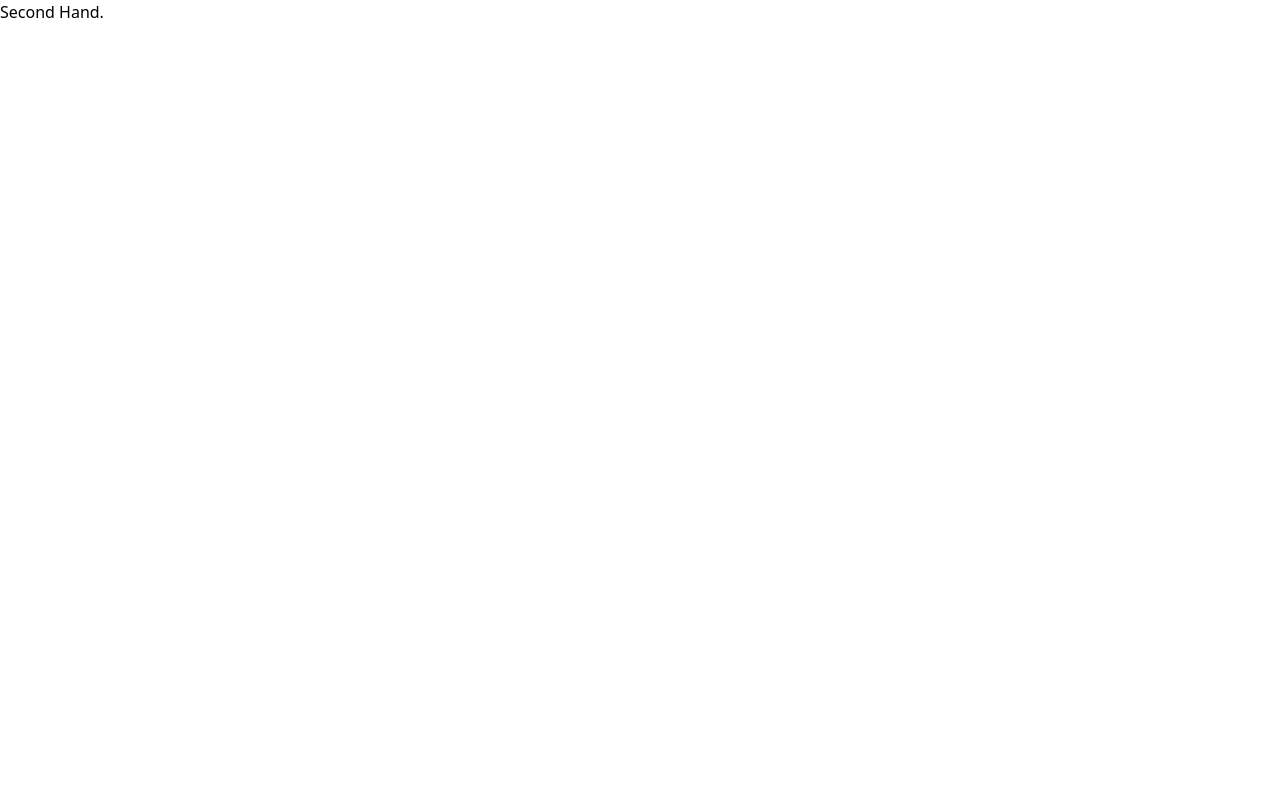
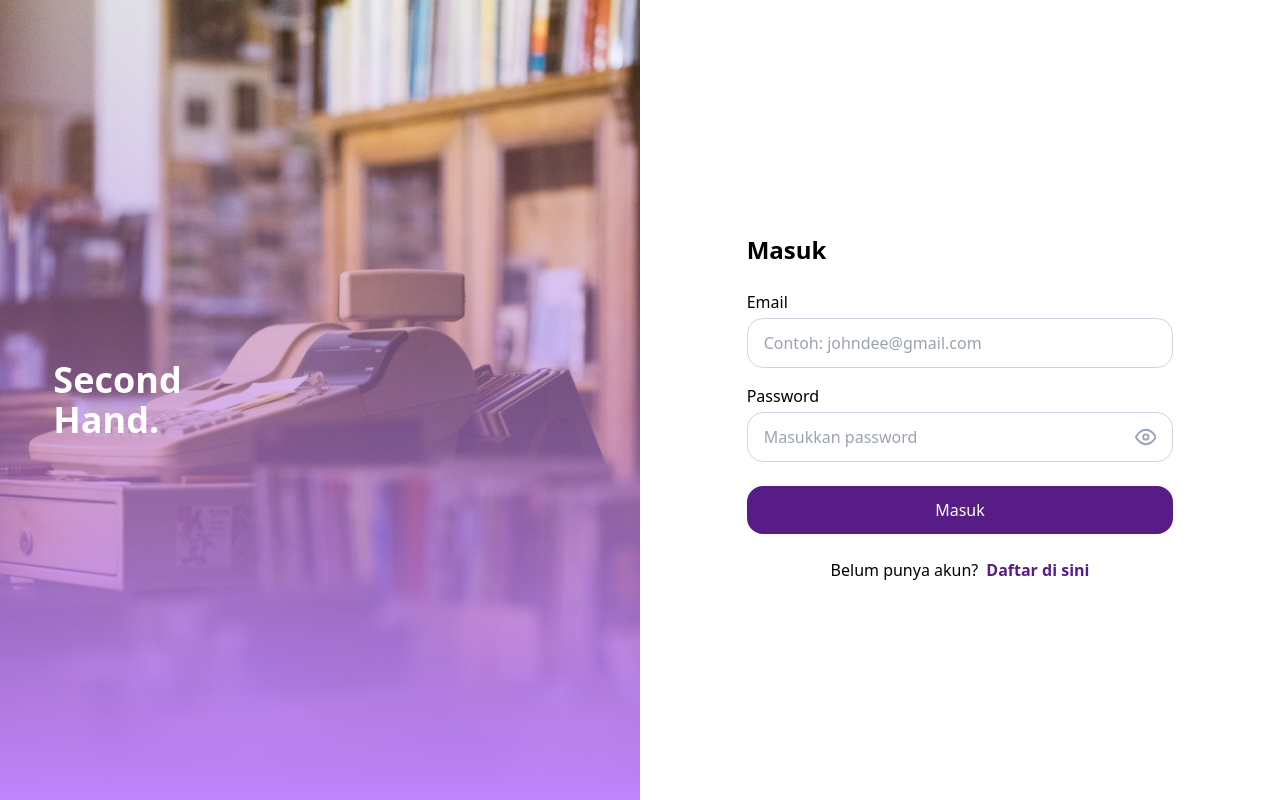
Before and after one commit to didapatria/secondhand_teamseven, a React (Create React App) app: page /login in a window 1280 px wide. Built offline with nearby package versions, Linux system fonts and the light colour scheme.

Commit message:
login, routes, home
- [x] Routes
- [x] Page Login
- [x] Page Home
- [x] Components Form Auth
- [x] Components Navbar
- [x] Components Status Bar

```diff
--- a/package.json
+++ b/package.json
@@ -13,6 +13,8 @@
     "@testing-library/user-event": "^13.2.1",
     "react": "^18.1.0",
     "react-dom": "^18.1.0",
+    "react-icons": "^4.4.0",
+    "react-router-dom": "^6.3.0",
     "react-scripts": "5.0.1",
     "web-vitals": "^2.1.0"
   },
@@ -54,8 +56,8 @@
     "eslint-plugin-react": "^7.28.0",
     "eslint-plugin-react-hooks": "^4.3.0",
     "husky": "^8.0.0",
+    "postcss": "^8.4.14",
     "prettier": "^2.6.2",
-    "postcss": "^8.4.14",
     "tailwindcss": "^3.1.2"
   }
 }
--- a/src/App.js
+++ b/src/App.js
@@ -1,5 +1,18 @@
+import { BrowserRouter, Routes, Route } from "react-router-dom";
+import Home from "./pages/Home";
+import LoginPage from "./pages/auth/Login";
+import NotFound from "./pages/NotFound";
+
 function App() {
-  return <div title="secondhand">Second Hand.</div>;
+  return (
+    <BrowserRouter>
+      <Routes>
+        <Route path="/" element={<Home />} />
+        <Route path="/login" element={<LoginPage />} />
+        <Route path="*" element={<NotFound />} />
+      </Routes>
+    </BrowserRouter>
+  );
 }
 
 export default App;
--- /dev/null
+++ b/src/components/Navbar.jsx
@@ -0,0 +1,40 @@
+import { FiMenu, FiSearch, FiLogIn } from "react-icons/fi";
+import { Link } from "react-router-dom";
+
+export default function Navbar() {
+  return (
+    <div className="flex justify-center bg-none md:bg-white px-0 py-10 md:py-5 md:shadow-lg">
+      <div className="md:container w-11/12">
+        <div className="md:flex md:justify-between">
+          <div className="flex md:w-5/12 items-center justify-between md:space-x-6">
+            <div className="hidden md:block bg-purple-900 w-24 h-8" />
+            <div className="bg-white md:hidden px-3 py-3 rounded-2xl">
+              <FiMenu className="block md:hidden text-2xl" />
+            </div>
+            <div className="md:flex-1 w-10/12">
+              <div className="flex justify-between items-center space-x-4 px-6 py-3 bg-white md:bg-slate-100 rounded-2xl">
+                <form>
+                  <input
+                    type="search"
+                    name=""
+                    id=""
+                    placeholder="Cari di sini ..."
+                    className="bg-white md:bg-slate-100"
+                  />
+                </form>
+                <FiSearch className="text-2xl text-slate-400" />
+              </div>
+            </div>
+          </div>
+          <Link
+            to="/login"
+            className="hidden md:flex items-center space-x-2 px-4 py-3 bg-purple-900 text-white rounded-2xl hover:bg-white hover:text-purple-900 hover:shadow-lg hover:shadow-purple-900/50"
+          >
+            <FiLogIn className="text-xl" />
+            <div>Masuk</div>
+          </Link>
+        </div>
+      </div>
+    </div>
+  );
+}
--- /dev/null
+++ b/src/components/StatusBar.jsx
@@ -0,0 +1,25 @@
+import {
+  MdBluetooth,
+  MdVibration,
+  MdSignalWifi4Bar,
+  MdSignalCellular4Bar,
+  MdBatteryFull,
+} from "react-icons/md";
+
+export default function StatusBar() {
+  return (
+    <div className="block md:hidden">
+      <div className="flex justify-between">
+        <div>3:19</div>
+        <div className="flex items-center space-x-1">
+          <MdBluetooth />
+          <MdVibration />
+          <MdSignalWifi4Bar />
+          <MdSignalCellular4Bar />
+          <MdBatteryFull />
+          <div>59%</div>
+        </div>
+      </div>
+    </div>
+  );
+}
--- /dev/null
+++ b/src/components/auth/FormAuth.jsx
@@ -0,0 +1,52 @@
+import { FiArrowLeft, FiEye } from "react-icons/fi";
+import StatusBar from "../StatusBar";
+
+export default function FormAuth() {
+  return (
+    <div className="w-11/12 md:w-8/12 flex md:items-center space-y-10">
+      <div className="w-full flex flex-col justify-between md:justify-center h-screen">
+        <div className="space-y-6">
+          <StatusBar />
+          <FiArrowLeft className="block md:hidden my-4 text-2xl" />
+          <div className="font-bold pt-4 text-2xl">Masuk</div>
+          <form className="space-y-4">
+            <div className="space-y-1">
+              <div>Email</div>
+              <input
+                type="email"
+                className="w-full px-4 py-3 border border-slate-300 rounded-2xl"
+                placeholder="Contoh: johndee@gmail.com"
+              />
+            </div>
+            <div className="space-y-1">
+              <div>Password</div>
+              <div className="flex items-center space-x-4 px-4 py-3 border border-slate-300 rounded-2xl">
+                <input
+                  type="password"
+                  className="w-full"
+                  placeholder="Masukkan password"
+                />
+                <FiEye className="text-2xl text-slate-400" />
+              </div>
+            </div>
+          </form>
+          <div className="flex justify-center px-4 py-3 bg-purple-900 text-white rounded-2xl hover:bg-white hover:text-purple-900 hover:shadow-lg hover:shadow-purple-900/50">
+            Masuk
+          </div>
+        </div>
+        <div>
+          <div className="flex justify-center items-end my-6">
+            <div className="flex space-x-2">
+              <div>Belum punya akun?</div>
+              <span>
+                <a href="/register" className="font-bold text-purple-900">
+                  Daftar di sini
+                </a>
+              </span>
+            </div>
+          </div>
+        </div>
+      </div>
+    </div>
+  );
+}
--- /dev/null
+++ b/src/pages/Home.jsx
@@ -0,0 +1,9 @@
+import Navbar from "../components/Navbar";
+
+export default function Home() {
+  return (
+    <div>
+      <Navbar />
+    </div>
+  );
+}
--- /dev/null
+++ b/src/pages/NotFound.jsx
@@ -0,0 +1,30 @@
+import { Link } from "react-router-dom";
+
+export default function NotFound() {
+  return (
+    <div className="flex justify-center items-center w-full h-screen">
+      <div className="md:flex text-center md:text-left md:space-x-8 space-y-4 md:space-y-0">
+        <h1 className="text-6xl tracking-tight font-extrabold text-gray-900">
+          <span className="text-purple-900">404</span>
+        </h1>
+        <div className="space-y-6">
+          <h1 className="text-5xl md:text-6xl tracking-tight font-extrabold text-gray-900">
+            <span className="">Page not found</span>
+          </h1>
+          <div className="space-y-8">
+            <p className="text-base text-gray-400">
+              Please check the URL in the address bar and try again.
+            </p>
+            <Link
+              type="submit"
+              className="bg-purple-900 rounded-lg font-medium text-white hover:bg-white hover:text-purple-900 hover:shadow-lg hover:shadow-purple-900/50 px-3 py-2 self-center"
+              to="/"
+            >
+              Go back home
+            </Link>
+          </div>
+        </div>
+      </div>
+    </div>
+  );
+}
--- /dev/null
+++ b/src/pages/auth/Login.jsx
@@ -0,0 +1,31 @@
+import FormAuth from "../../components/auth/FormAuth";
+
+export default function LoginPage() {
+  return (
+    <div>
+      <div className="absolute w-full md:flex">
+        <div
+          className="md:w-1/2"
+          style={{
+            background: "url(./assets/images/bg_auth.png) no-repeat",
+            backgroundSize: "cover",
+          }}
+        />
+        <div className="flex-1">
+          <div className="flex justify-center items-center h-screen">
+            <FormAuth />
+          </div>
+        </div>
+      </div>
+      <div className="relative hidden md:block md:w-1/2 h-screen bg-gradient-to-b from-purple-400/0 to-purple-400">
+        <div className="flex justify-center items-center h-screen">
+          <div className="w-10/12 font-bold text-4xl text-white">
+            <div className="w-0" title="secondhand">
+              Second Hand.
+            </div>
+          </div>
+        </div>
+      </div>
+    </div>
+  );
+}
```
Also changed, not shown: public/assets/images/bg_auth.png (added), 1 other file (tests, documents, lock files or other folders).
